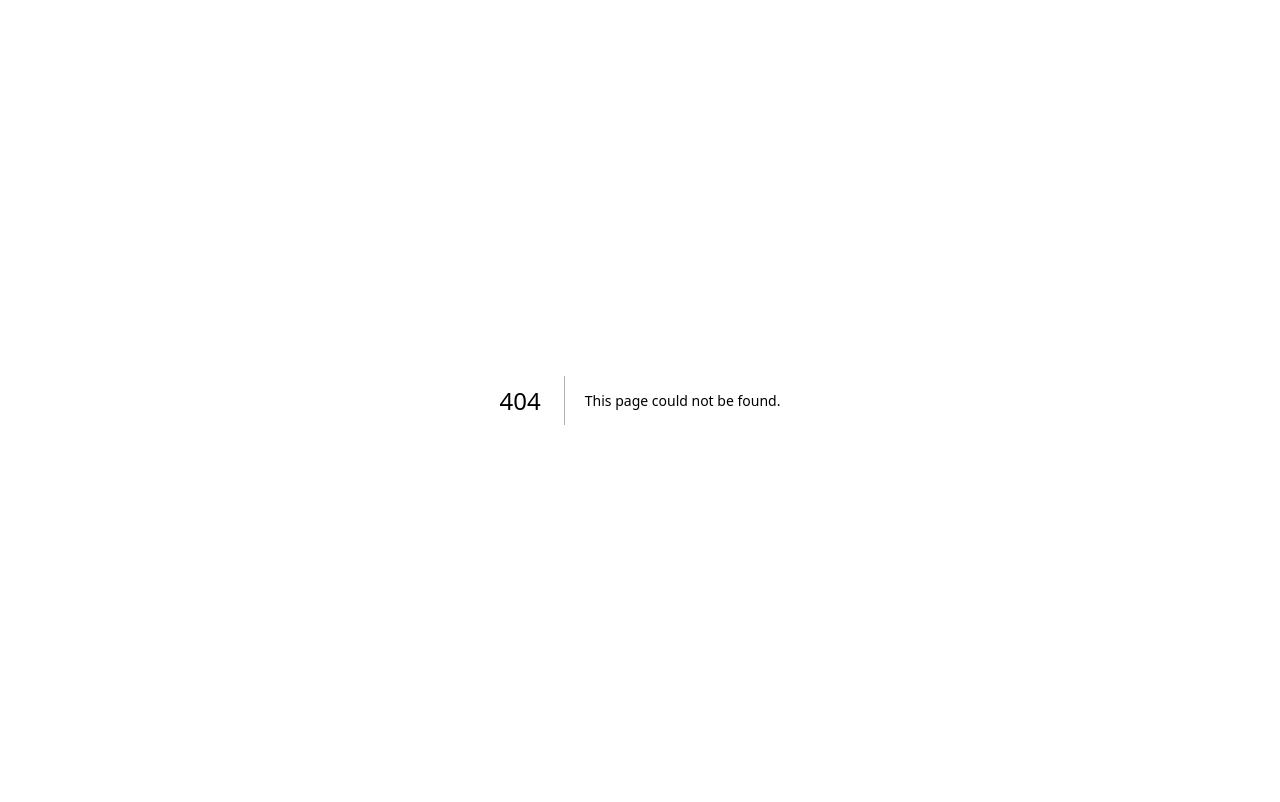
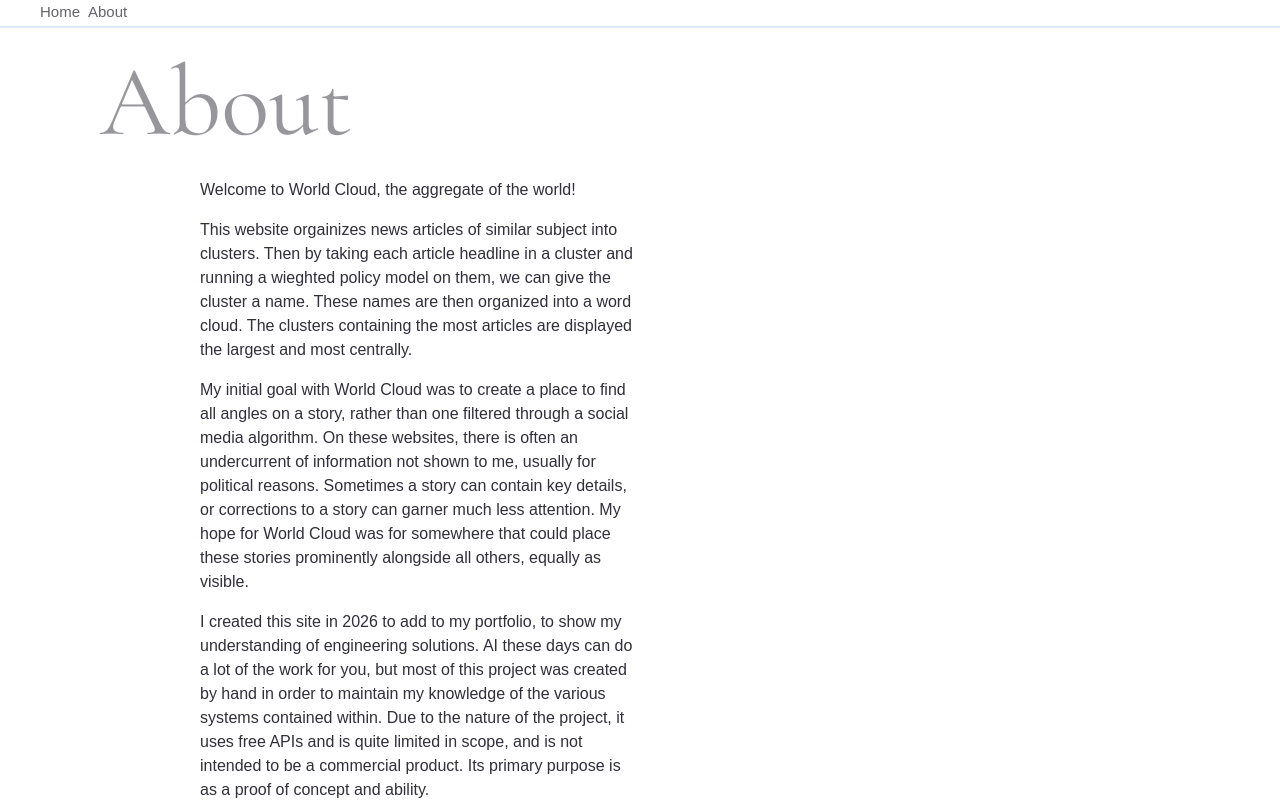
Before and after one commit to MildApocalypse/WorldCloud, a Next.js app: page /about in a window 1280 px wide. Before the commit this address had no page. Built offline with nearby package versions, Linux system fonts and the light colour scheme.

Commit message:
about page and navbar

```diff
--- /dev/null
+++ b/app/about/page.tsx
@@ -0,0 +1,19 @@
+import { SS4 } from "../ui/fonts";
+
+export default function about(){
+    return(
+        <div className="flex-col">
+            <h1 className={`${SS4.className} pl-25 text-[30px] opacity-50 md:text-[100px] `}>About</h1>
+            <div className="[&>p]:mb-4 pl-15 md:w-1/2 md:pl-50">
+                <p>Welcome to World Cloud, the aggregate of the world!</p>
+
+                <p>This website orgainizes news articles of similar subject into clusters. Then by taking each article headline in a cluster and running a wieghted policy model on them, we can give the cluster a name. These names are then organized into a word cloud. The clusters containing the most articles are displayed the largest and most centrally.</p>
+
+                <p>My initial goal with World Cloud was to create a place to find all angles on a story, rather than one filtered through a social media algorithm. On these websites, there is often an undercurrent of information not shown to me, usually for political reasons. Sometimes a story can contain key details, or corrections to a story can garner much less attention. My hope for World Cloud was for somewhere that could place these stories prominently alongside all others, equally as visible. </p>
+
+                <p>I created this site in 2026 to add to my portfolio, to show my understanding of engineering solutions. AI these days can do a lot of the work for you, but most of this project was created by hand in order to maintain my knowledge of the various systems contained within. Due to the nature of the project, it uses free APIs and is quite limited in scope, and is not intended to be a commercial product. Its primary purpose is as a proof of concept and ability. </p>
+
+            </div>
+        </div>
+    )
+}
--- a/app/layout.tsx
+++ b/app/layout.tsx
@@ -1,5 +1,6 @@
 import type { Metadata } from "next";
 import "./globals.css"
+import Link from "next/link";
 
 export const metadata: Metadata = {
   title: "World Cloud",
@@ -13,8 +14,13 @@ export default function RootLayout({
 }>) {
   return (
     <html lang="en">
-      <body>
-        {children}
+      <body className="h-full flex flex-col">
+        <div className="h-7 border-b-2 border-b-blue-200/50 bg-blend-color-burn
+        [&_a]:p-1 [&_a]:text-[15px] [&_a]:opacity-75 ">
+          <Link href="/" className="pl-10!">Home</Link>
+          <Link href="/about">About</Link>
+        </div>
+        <main className="flex-1 min-h-0">{children}</main>
       </body>
     </html>
   );
--- a/app/ui/mainUI.tsx
+++ b/app/ui/mainUI.tsx
@@ -30,7 +30,7 @@ export default function MainUI({clusters}: {clusters: [string, number, article[]
                 </div>
                 <div className="px-5 w-full flex
                 max-md:overflow-x-auto
-                md:flex-col md:h-screen md:overflow-y-auto">
+                md:flex-col md:flex-1 md:overflow-y-auto">
                     <LinksPanel articles={articles} tabOpen={on}/>
                 </div>
             </div>
```
